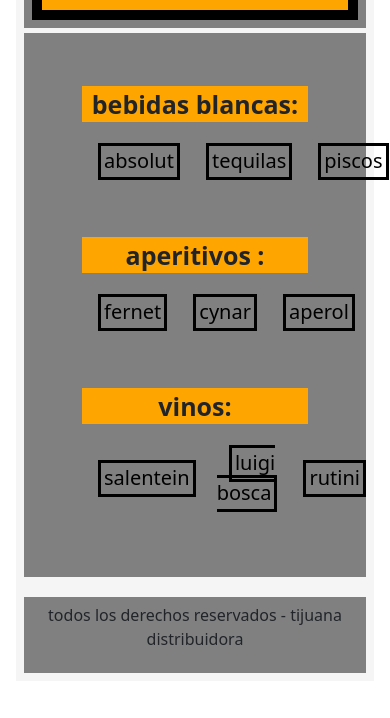
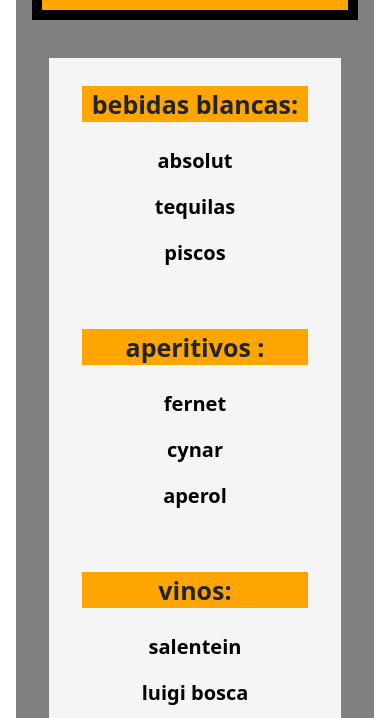
Before and after one commit to maximilianoCapellini/tijuanaocho, a website: page page/carrito.html in a window 390 px wide. Shown: the part 382-1100 px from the top of the page. Before the commit the page ends 1079 px from the top, so only its background shows below. Drawn offline with nearby package versions, Linux system fonts and the light colour scheme.

Commit message:
proyecto

```diff
--- a/scss/style.scss
+++ b/scss/style.scss
@@ -411,7 +411,6 @@
             text-align: center;
         }
         .gridm{
-
             text-align: center;
             padding: 20px;
             display: grid;
@@ -425,32 +424,47 @@
         .carritoUnos{
             display: flex;
             flex-direction: row;
-            align-items: center;
+            justify-self: center;
+
+
         }
         .carritoDos{
             display: flex;
             flex-direction: row;
-            align-items: center;
+            justify-self: center;
         }
         .carritoTres{
             display: flex;
             flex-direction: row;
-            align-items: center;
+            justify-self: center;
         }
         .hijom1{
             background-color: orange;
             font-size: 25px;
         }
         .hijom2 a{
-            border: 3px solid black ;
+           font-weight: bold;
+           gap: 5px;
+           margin: 20px;
+           border-radius: 10%;
+           background-color: whitesmoke;
+           text-shadow: 2px  black;
             font-size: 20px;
         }
         .hijom3 a{
-            border: 3px solid black ;
+            font-weight: bold;
+            margin:20px;
+            border-radius: 10%;
+            background-color: whitesmoke;
+            text-shadow: 2px  black;
             font-size: 20px;
         }
         .hijom4 a{
-            border: 3px solid black ;
+            font-weight: bold;
+            margin: 20px;
+           border-radius: 10%;
+           background-color: whitesmoke;
+           text-shadow: 2px  black;
             font-size: 20px;
         }
     }
@@ -460,13 +474,29 @@
         .contenedorCarrito{
             background-color: grey;
         }
+        .materiales{
+            .carritoUnos{
+                display: flex;
+                flex-direction: column;
+                justify-self: center;
+            }
+            .carritoDos{
+                display: flex;
+                flex-direction: column;
+                justify-self: center;
+            }
+            .carritoTres{
+                display: flex;
+                flex-direction: column;
+                justify-self: center;
+            }
+        }
 
 
     }
     @media screen and (max-width:399px){
-        .contenedorCarrito{
-            background-color: whitesmoke
-        }
+            .materiales{
+               background-color: whitesmoke;}
     }
 }
 
```
Also changed, not shown: css/main.css.
